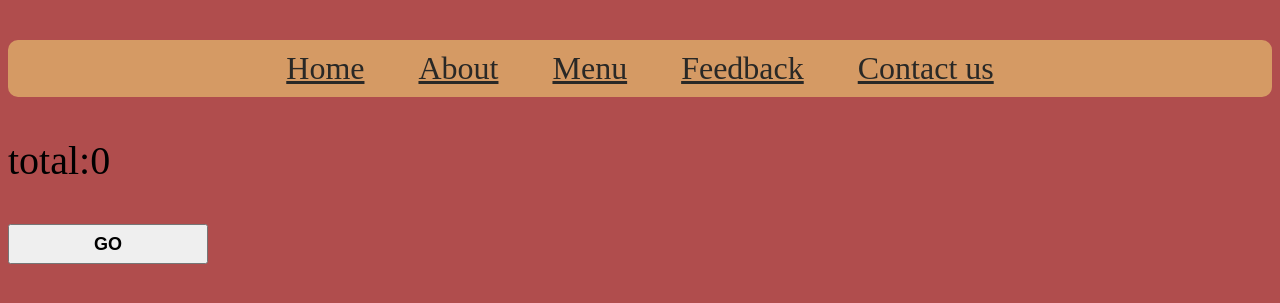
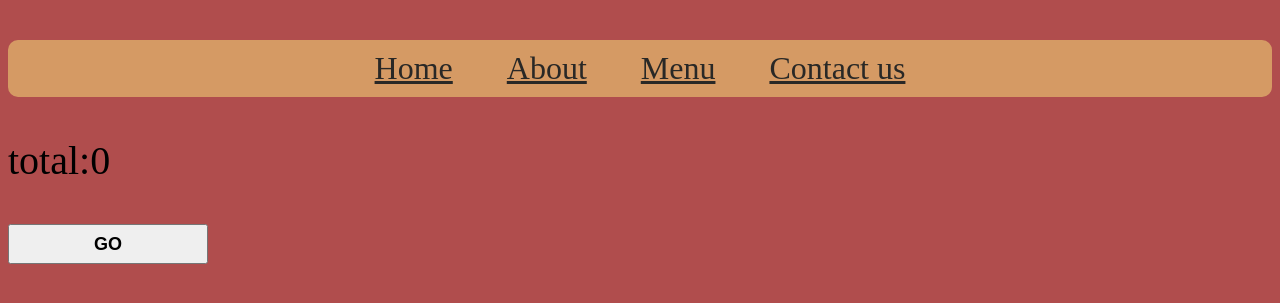
Before and after one commit to krishnaKalyan553/cbit_hack_temp, a Django app: template templates/Cart.html in a window 1280 px wide. Shown: the top 303 px of the page. Run offline with Django 4.2, Linux system fonts and the light colour scheme; the template is opened without the code that fills it, so the values that code supplies are empty.

Commit message:
Update Cart.html

```diff
--- a/templates/Cart.html
+++ b/templates/Cart.html
@@ -27,7 +27,6 @@ input {
             <a class="nav-element" id="nav-home" href="">Home</a>
             <a class="nav-element" id="nav-about" href="">About</a>
             <a class="nav-element" id="nav-menu" href="">Menu</a>
-            <a class="nav-element" id="nav-feedback" href="">Feedback</a>
             <a class="nav-element" id="nav-contact" href="">Contact us</a>
         </nav>
     </div>
```
